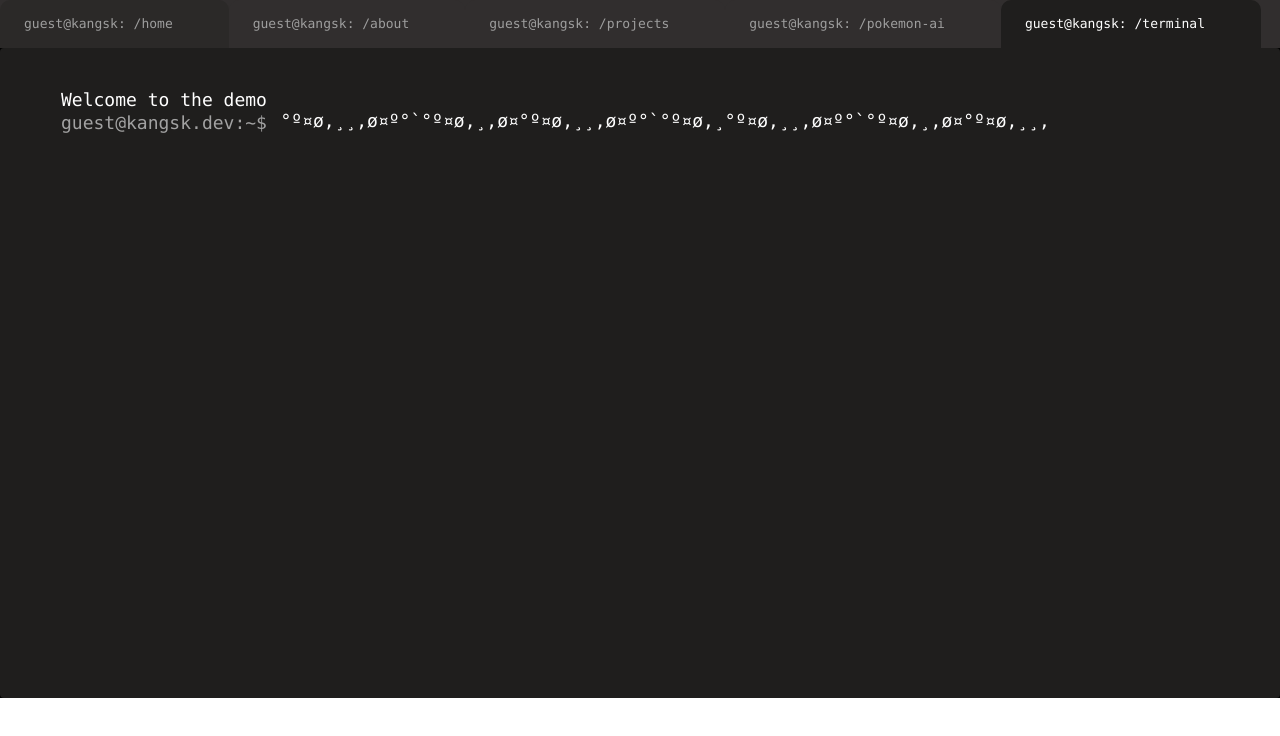
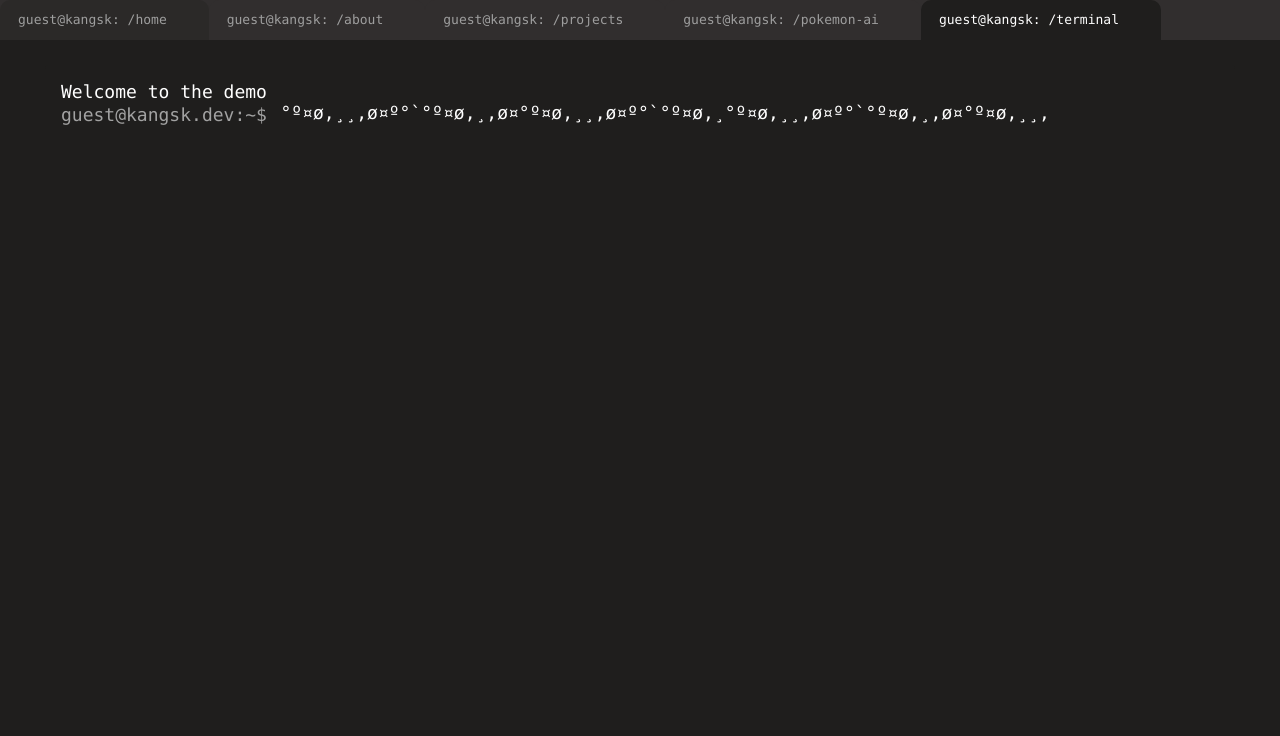
Before and after one commit to skang188144/kangsk.dev, a React (Create React App) app: page /terminal in a window 1280 px wide. Shown: the top 736 px of the page. Built offline with nearby package versions, Linux system fonts and the light colour scheme.

Commit message:
Finished some of the styling

```diff
--- a/public/index.html
+++ b/public/index.html
@@ -14,7 +14,6 @@
     <title>React App</title>
   </head>
   <body>
-    <noscript>You need to enable JavaScript to run this app.</noscript>
     <div id="root"></div>
   </body>
 </html>
--- a/src/App.css
+++ b/src/App.css
@@ -1,5 +1,8 @@
 .App {
-    background-color: black;
+    background-color: #1f1e1d;
     margin: 0;
     padding: 0;
+    display: inline-block;
+    min-width: 1086.5px;
+    width: 100vw;
 }
--- a/src/App.js
+++ b/src/App.js
@@ -6,7 +6,6 @@ import About from './components/pages/About';
 import Projects from './components/pages/Projects';
 import Pokemon_AI from './components/pages/Pokemon_AI';
 import Terminal from './components/pages/Terminal';
-import { useEffect } from 'react';
 
 function App() {
 
--- a/src/components/Navbar.css
+++ b/src/components/Navbar.css
@@ -3,6 +3,8 @@
     color: white;
     display: flex;
     align-items: center;
+    height: 40px;
+    min-width: fit-content;
 }
 
 .Navbar ul {
@@ -10,6 +12,8 @@
     margin: 0;
     list-style: none;
     display: flex;
+    height: inherit;
+    width: fit-content;
 }
 
 .Navbar ul li {
@@ -17,26 +21,29 @@
     list-style: none;
     font-size: small;
     border-radius: 10px 10px 0px 0px;
-    height: 6dvh;
+    height: inherit;
+    width: fit-content;
     font-family: 'Fira Mono', Consolas, Menlo, Monaco, 'Courier New', Courier, monospace;
     background-color: #312e2e;
-    color: #9e9e9e
+    color: #9e9e9e;
 }
 
 .Navbar ul li:hover {
     display: inline;
     list-style: none;
     font-size: small;
+    width: fit-content;
     border-radius: 10px 10px 0px 0px;
     font-family: 'Fira Mono', Consolas, Menlo, Monaco, 'Courier New', Courier, monospace;
     background-color: #2b2928;
     color: #9e9e9e
 }
 
-.Navbar ul li.active {
+.Navbar ul li.Active {
     display: inline;
     list-style: none;
     font-size: small;
+    width: fit-content;
     border-radius: 10px 10px 0px 0px;
     font-family: 'Fira Mono', Consolas, Menlo, Monaco, 'Courier New', Courier, monospace;
     background-color: #1f1e1d;
@@ -47,8 +54,10 @@ a {
     color: inherit;
     text-decoration: none;
     display: block;
-    padding-left: 3dvh;
-    padding-right: 7dvh;
-    padding-top: 2dvh;
-    padding-bottom: 2dvh;
+    padding-left: 18px;
+    padding-right: 42px;
+    padding-top: 12px;
+    padding-bottom: 12px;
+    width: fit-content;
+    text-wrap: nowrap;
 }
--- a/src/components/Navbar.js
+++ b/src/components/Navbar.js
@@ -2,25 +2,25 @@ import './Navbar.css';
 import { Link, useLocation } from 'react-router-dom'
 
 const Navbar = () => {
-    const location = useLocation()
+    const location = useLocation();
 
     return (
         <>
             <nav className='Navbar'>
                 <ul>
-                    <li className={location.pathname === '/' ? 'active' : ''}>
+                    <li className={location.pathname === '/' ? 'Active' : ''}>
                         <Link to="/" className='HomeListItemLink'>guest@kangsk: /home</Link>
                     </li>
-                    <li className={location.pathname === '/about' ? 'active' : ''}>
+                    <li className={location.pathname === '/about' ? 'Active' : ''}>
                         <Link to="/about">guest@kangsk: /about</Link>
                     </li>
-                    <li className={location.pathname === '/projects' ? 'active' : ''}>
+                    <li className={location.pathname === '/projects' ? 'Active' : ''}>
                         <Link to="/projects">guest@kangsk: /projects</Link>
                     </li>
-                    <li className={location.pathname === '/pokemon-ai' ? 'active' : ''}>
+                    <li className={location.pathname === '/pokemon-ai' ? 'Active' : ''}>
                         <Link to="/pokemon-ai">guest@kangsk: /pokemon-ai</Link>
                     </li>
-                    <li className={location.pathname === '/terminal' ? 'active' : ''}>
+                    <li className={location.pathname === '/terminal' ? 'Active' : ''}>
                         <Link to="/terminal">guest@kangsk: /terminal</Link>
                     </li>
                 </ul>
--- a/src/components/TerminalComponent.css
+++ b/src/components/TerminalComponent.css
@@ -1,14 +1,11 @@
 .TerminalWrapper {
-    width: 100%;
     background: #1f1e1d;
     color: white;
     font-size: 18px;
     font-family: 'Fira Mono', Consolas, Menlo, Monaco, 'Courier New', Courier, monospace;
     border-radius: 4px;
-    padding: 25px 45px 25px 45px;
+    margin: 25px 45px 25px 45px;
     position: relative;
-    -webkit-box-sizing: border-box;
-            box-sizing: border-box;
 }
 
 .Terminal {
@@ -16,11 +13,11 @@
     display: flex;
     flex-direction: column;
     width: inherit;
-    height: inherit;
 }
 
   .TerminalLineWrapper {
-    white-space: pre;
+    white-space: break-spaces;
+    overflow-wrap: break-word;
   }
 
   .TerminalLineWrapper:before {
@@ -66,3 +63,9 @@
         position: fixed;
         left: -1000px;
   }
+
+.TerminalScrollHelper {
+    width: 0.55em;
+    display: inline-block;
+    vertical-align: bottom;
+}
--- a/src/components/TerminalComponent.js
+++ b/src/components/TerminalComponent.js
@@ -1,7 +1,7 @@
-import { useEffect, useState, useRef, KeyboardEvent, ChangeEvent, ReactNode, ReactNodeArray } from "react"
+import { useEffect, useState, useRef } from "react"
 import './TerminalComponent.css';
 
-const TerminalComponent = ({prompt, height = "600px", colorMode, onInput, children, startingInputValue = "", scrollToPosition = true}) => {
+const TerminalComponent = ({prompt, height = "600px", onInput, children, startingInputValue = "", scrollToPosition = true}) => {
     const [input, setInput] = useState('')
     const [cursorPosition, setCursorPosition] = useState(0)
     const scrollIntoViewRef = useRef(null)
@@ -119,10 +119,12 @@ const TerminalComponent = ({prompt, height = "600px", colorMode, onInput, childr
 
     return (
         <div className={ 'TerminalWrapper' }>
-            <div className="Terminal" style={ { height } }>
+            <div className="Terminal">
                 { children }
-                <div className="TerminalLineWrapper TerminalLinePromptWrapper TerminalLineCursorWrapper" terminalprompt={ prompt || '$' }>{ input }<span className="TerminalLineCursor" style={{ left: `${cursorPosition + 1}px` }}></span></div>
-                <div ref={ scrollIntoViewRef }></div>
+                <div className="TerminalLineWrapper TerminalLinePromptWrapper TerminalLineCursorWrapper" terminalprompt={ prompt || '$' }>
+                    { input }
+                    <span ref={ scrollIntoViewRef } className="TerminalLineCursor" style={{ left: `${cursorPosition + 1}px` }}></span>
+                    </div>
             </div>
             <input className="TerminalHiddenInput" value={ input } autoFocus={ onInput != null } onChange={ updateInput } onKeyDown={ handleInput }/>
         </div>
--- a/src/components/pages/Terminal.js
+++ b/src/components/pages/Terminal.js
@@ -3,7 +3,7 @@ import TerminalComponent from '../TerminalComponent';
 import '../TerminalComponent.css';
 
 const Terminal = () => {
-    const [terminalLineData, setTerminalLineData] = useState([<div>Welcome to the demo</div>])
+    const [terminalLineData, setTerminalLineData] = useState([<div className="TerminalLineWrapper">Welcome to the demo</div>])
 
     return (
         <TerminalComponent prompt='guest@kangsk.dev:~$' onInput={ terminalInput => {
```
